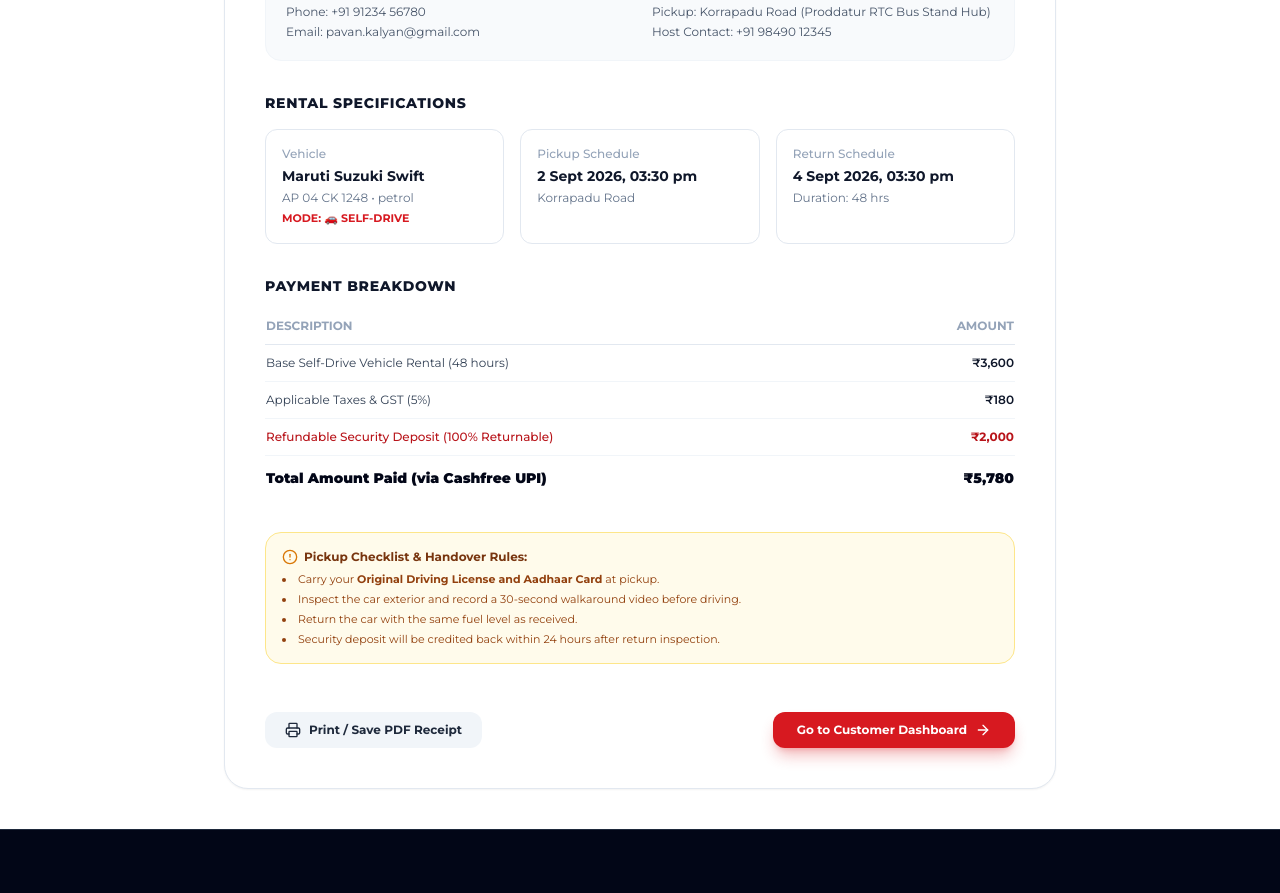
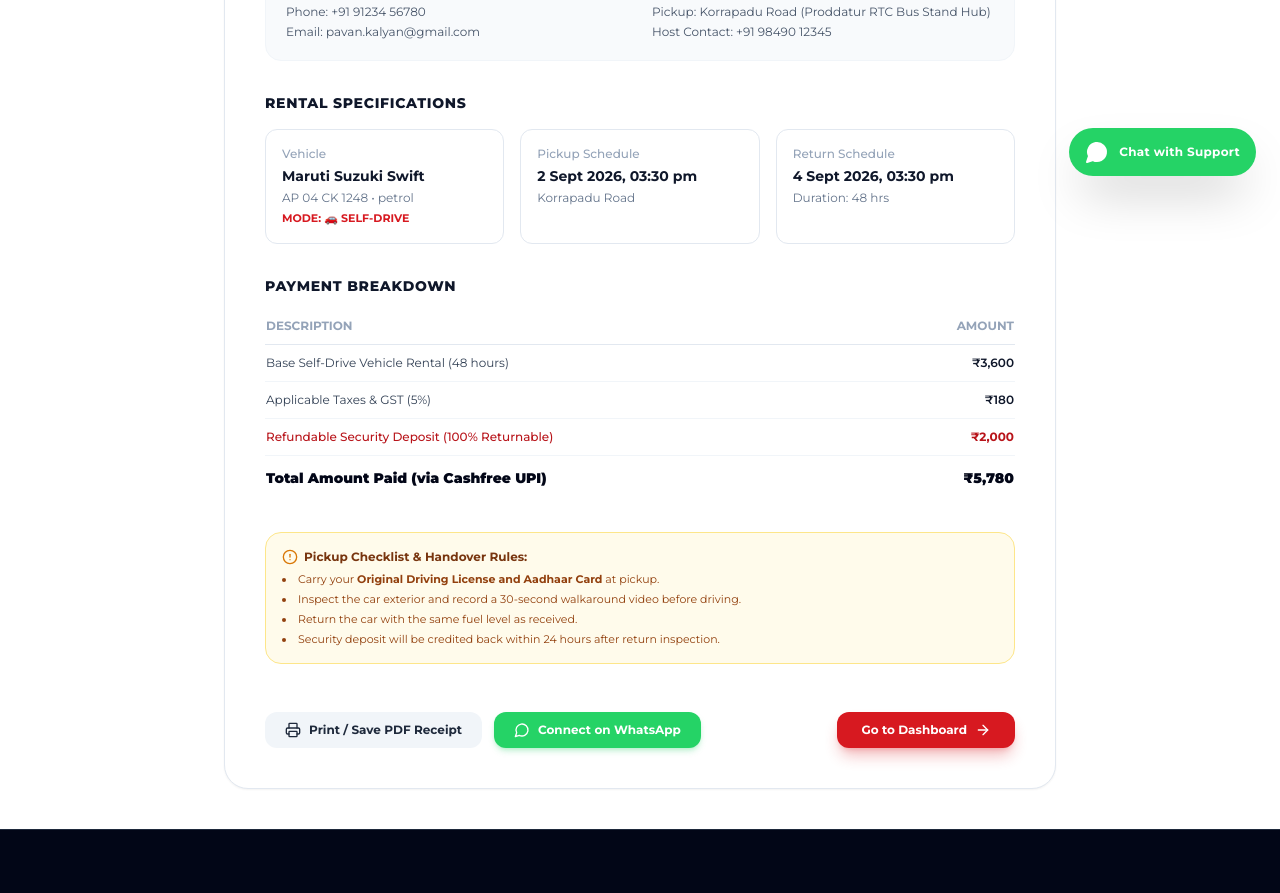
Before and after one commit to digitalpixellar-crypto/rentvora, a Next.js app: page /booking-confirmation/bk-prd-01 in a window 1280 px wide. Shown: the part 600-1493 px from the top of the page. Built offline with nearby package versions, Linux system fonts and the light colour scheme.

Commit message:
Add WhatsApp direct host connect and floating support widget

```diff
--- a/src/app/booking-confirmation/[bookingId]/page.tsx
+++ b/src/app/booking-confirmation/[bookingId]/page.tsx
@@ -14,10 +14,12 @@ import {
   ShieldCheck,
   ArrowRight,
   Download,
-  AlertCircle
+  AlertCircle,
+  MessageCircle
 } from 'lucide-react';
 import { useMarketplace } from '@/lib/mock-data/client-store';
 import { formatCurrency, formatDateTime } from '@/lib/utils/formatters';
+import { createWhatsAppUrl, generateHostBookingWhatsAppMessage } from '@/lib/utils/whatsapp';
 
 export default function BookingConfirmationPage() {
   const params = useParams();
@@ -177,6 +179,7 @@ export default function BookingConfirmationPage() {
 
         {/* Actions */}
         <div className="pt-4 flex flex-wrap items-center justify-between gap-4 print:hidden">
+          <div className="flex flex-wrap items-center gap-3">
             <button
               onClick={handlePrint}
               className="px-5 py-2.5 rounded-xl bg-slate-100 hover:bg-slate-200 text-slate-800 text-xs font-bold transition flex items-center gap-2"
@@ -185,11 +188,22 @@ export default function BookingConfirmationPage() {
               <span>Print / Save PDF Receipt</span>
             </button>
 
+            <a
+              href={createWhatsAppUrl(booking.owner?.phone || '+91 98490 12345', generateHostBookingWhatsAppMessage(booking))}
+              target="_blank"
+              rel="noopener noreferrer"
+              className="px-5 py-2.5 rounded-xl bg-[#25D366] hover:bg-[#20bd5a] text-white text-xs font-bold transition flex items-center gap-2 shadow-md shadow-[#25D366]/25"
+            >
+              <MessageCircle className="w-4 h-4" />
+              <span>Connect on WhatsApp</span>
+            </a>
+          </div>
+
           <Link
             href="/customer/dashboard"
             className="px-6 py-2.5 rounded-xl bg-[#D71920] hover:bg-[#b8141a] text-white text-xs font-bold transition flex items-center gap-2 shadow-lg shadow-[#D71920]/30"
           >
-            <span>Go to Customer Dashboard</span>
+            <span>Go to Dashboard</span>
             <ArrowRight className="w-4 h-4" />
           </Link>
         </div>
--- a/src/app/customer/dashboard/page.tsx
+++ b/src/app/customer/dashboard/page.tsx
@@ -12,10 +12,12 @@ import {
   FileText,
   X,
   CheckCircle,
-  MapPin
+  MapPin,
+  MessageCircle
 } from 'lucide-react';
 import { useMarketplace } from '@/lib/mock-data/client-store';
 import { formatCurrency, formatDateTime } from '@/lib/utils/formatters';
+import { createWhatsAppUrl, generateHostBookingWhatsAppMessage } from '@/lib/utils/whatsapp';
 import { Booking } from '@/types';
 
 export default function CustomerDashboardPage() {
@@ -144,7 +146,16 @@ export default function CustomerDashboardPage() {
                       <span className="text-xs text-slate-400 block">Total Amount</span>
                       <span className="text-xl font-black text-slate-950">{formatCurrency(b.total_amount)}</span>
                     </div>
-                    <div className="flex gap-2">
+                    <div className="flex flex-wrap gap-2 justify-end">
+                      <a
+                        href={createWhatsAppUrl(b.owner?.phone || '+91 98490 12345', generateHostBookingWhatsAppMessage(b))}
+                        target="_blank"
+                        rel="noopener noreferrer"
+                        className="px-3 py-1.5 rounded-xl bg-[#25D366] hover:bg-[#20bd5a] text-white text-xs font-bold flex items-center gap-1 shadow-sm"
+                      >
+                        <MessageCircle className="w-3.5 h-3.5" />
+                        <span>WhatsApp Host</span>
+                      </a>
                       <Link href={`/booking-confirmation/${b.id}`} className="px-3 py-1.5 rounded-xl bg-slate-100 text-slate-700 text-xs font-bold flex items-center gap-1">
                         <FileText className="w-3.5 h-3.5" />
                         <span>Receipt</span>
--- a/src/app/layout.tsx
+++ b/src/app/layout.tsx
@@ -4,6 +4,7 @@ import './globals.css';
 import Navbar from '@/components/common/Navbar';
 import Footer from '@/components/common/Footer';
 import PwaInstallPrompt from '@/components/common/PwaInstallPrompt';
+import WhatsAppWidget from '@/components/common/WhatsAppWidget';
 import { MarketplaceProvider } from '@/lib/mock-data/client-store';
 
 const montserrat = Montserrat({
@@ -58,6 +59,7 @@ export default function RootLayout({
           </main>
           <Footer />
           <PwaInstallPrompt />
+          <WhatsAppWidget />
         </MarketplaceProvider>
       </body>
     </html>
--- /dev/null
+++ b/src/components/common/WhatsAppWidget.tsx
@@ -0,0 +1,121 @@
+'use client';
+
+import React, { useState } from 'react';
+import { MessageCircle, X, Phone, Car, MapPin, Send } from 'lucide-react';
+import { APP_CONFIG } from '@/lib/constants';
+import { createWhatsAppUrl, generateCustomerSupportWhatsAppMessage } from '@/lib/utils/whatsapp';
+
+export default function WhatsAppWidget() {
+  const [isOpen, setIsOpen] = useState(false);
+  const supportPhone = APP_CONFIG.supportPhone || '+91 98490 12345';
+
+  const handleQuickChat = (topic: string) => {
+    const message = generateCustomerSupportWhatsAppMessage(topic);
+    const url = createWhatsAppUrl(supportPhone, message);
+    window.open(url, '_blank', 'noopener,noreferrer');
+  };
+
+  return (
+    <div className="fixed bottom-6 right-6 z-40 font-montserrat">
+      {/* Popover Window */}
+      {isOpen && (
+        <div className="absolute bottom-16 right-0 w-80 sm:w-88 bg-white rounded-3xl shadow-2xl border border-slate-200 overflow-hidden animate-in fade-in zoom-in-95 duration-200">
+
+          {/* Header in WhatsApp Emerald Green */}
+          <div className="bg-[#25D366] text-white p-4 flex items-center justify-between shadow-sm">
+            <div className="flex items-center gap-3">
+              <div className="w-10 h-10 rounded-full bg-white/20 flex items-center justify-center">
+                <MessageCircle className="w-6 h-6 text-white" />
+              </div>
+              <div>
+                <h4 className="font-extrabold text-sm leading-tight">RENTVORA Proddatur</h4>
+                <span className="text-[11px] text-emerald-100 flex items-center gap-1">
+                  <span className="w-2 h-2 rounded-full bg-white animate-pulse" />
+                  <span>Online • Instant Reply</span>
+                </span>
+              </div>
+            </div>
+
+            <button
+              onClick={() => setIsOpen(false)}
+              className="p-1 rounded-full text-white/80 hover:text-white hover:bg-white/10 transition"
+            >
+              <X className="w-5 h-5" />
+            </button>
+          </div>
+
+          {/* Body */}
+          <div className="p-4 space-y-3 bg-slate-50/50">
+            <div className="bg-white p-3 rounded-2xl border border-slate-100 text-xs text-slate-700 leading-relaxed shadow-xs">
+              Namaste! 🙏 Welcome to <strong>RENTVORA Car Rental</strong>. How can we help you travel across Proddatur & Andhra Pradesh today?
+            </div>
+
+            <div className="space-y-1.5 pt-1">
+              <div className="text-[10px] font-bold uppercase tracking-wider text-slate-400">
+                Quick Inquiries:
+              </div>
+
+              <button
+                type="button"
+                onClick={() => handleQuickChat('Car Availability & Rates')}
+                className="w-full text-left p-2.5 rounded-xl bg-white hover:bg-emerald-50 hover:text-emerald-800 border border-slate-200 text-xs font-semibold text-slate-800 transition flex items-center justify-between group shadow-2xs"
+              >
+                <span className="flex items-center gap-2">
+                  <Car className="w-3.5 h-3.5 text-[#25D366]" />
+                  <span>Check Available Cars Today</span>
+                </span>
+                <Send className="w-3 h-3 text-slate-400 group-hover:text-[#25D366]" />
+              </button>
+
+              <button
+                type="button"
+                onClick={() => handleQuickChat('Doorstep Delivery in Proddatur')}
+                className="w-full text-left p-2.5 rounded-xl bg-white hover:bg-emerald-50 hover:text-emerald-800 border border-slate-200 text-xs font-semibold text-slate-800 transition flex items-center justify-between group shadow-2xs"
+              >
+                <span className="flex items-center gap-2">
+                  <MapPin className="w-3.5 h-3.5 text-[#25D366]" />
+                  <span>Book Doorstep Delivery</span>
+                </span>
+                <Send className="w-3 h-3 text-slate-400 group-hover:text-[#25D366]" />
+              </button>
+
+              <button
+                type="button"
+                onClick={() => handleQuickChat('Car Host Partner Onboarding')}
+                className="w-full text-left p-2.5 rounded-xl bg-white hover:bg-emerald-50 hover:text-emerald-800 border border-slate-200 text-xs font-semibold text-slate-800 transition flex items-center justify-between group shadow-2xs"
+              >
+                <span className="flex items-center gap-2">
+                  <Phone className="w-3.5 h-3.5 text-[#25D366]" />
+                  <span>List my car as Host</span>
+                </span>
+                <Send className="w-3 h-3 text-slate-400 group-hover:text-[#25D366]" />
+              </button>
+            </div>
+          </div>
+
+          {/* Footer Direct Call Option */}
+          <div className="p-3 bg-white border-t border-slate-100 flex items-center justify-between text-xs">
+            <span className="text-slate-500 text-[11px]">Direct Support Line:</span>
+            <a
+              href={`tel:${supportPhone}`}
+              className="font-bold text-[#D71920] hover:underline"
+            >
+              {supportPhone}
+            </a>
+          </div>
+
+        </div>
+      )}
+
+      {/* Floating Trigger Button */}
+      <button
+        onClick={() => setIsOpen(!isOpen)}
+        className="flex items-center gap-2.5 bg-[#25D366] hover:bg-[#20bd5a] active:scale-95 text-white px-4 py-3 rounded-full shadow-2xl transition-all duration-300 hover:shadow-emerald-500/30 group"
+        aria-label="Open WhatsApp Support"
+      >
+        <MessageCircle className="w-6 h-6 fill-white text-white group-hover:rotate-12 transition-transform" />
+        <span className="hidden sm:inline font-bold text-xs tracking-wide">Chat with Support</span>
+      </button>
+    </div>
+  );
+}
--- /dev/null
+++ b/src/lib/utils/whatsapp.ts
@@ -0,0 +1,31 @@
+import { Booking } from '@/types';
+import { APP_CONFIG } from '@/lib/constants';
+import { formatDateTime } from './formatters';
+
+export function formatWhatsAppPhone(phone: string): string {
+  // Remove non-digit characters
+  const digits = phone.replace(/\D/g, '');
+  if (digits.length === 10) {
+    return `91${digits}`;
+  }
+  return digits;
+}
+
+export function createWhatsAppUrl(phone: string, message: string): string {
+  const cleanPhone = formatWhatsAppPhone(phone);
+  const encodedText = encodeURIComponent(message);
+  return `https://wa.me/${cleanPhone}?text=${encodedText}`;
+}
+
+export function generateHostBookingWhatsAppMessage(booking: Booking): string {
+  const hostName = booking.owner?.full_name || 'Host';
+  const carName = `${booking.car?.brand || 'Car'} ${booking.car?.model || ''}`;
+  const pickup = booking.pickup_location?.area_locality || 'Proddatur';
+  const mode = booking.rental_type === 'with_driver' ? 'With Chauffeur / Driver' : 'Self-Drive';
+
+  return `Hello ${hostName}! 👋\n\nI have confirmed a booking for your *${carName}* on *RENTVORA*.\n\n📋 *Booking Ref:* ${booking.booking_reference}\n🚘 *Mode:* ${mode}\n📍 *Pickup Location:* ${pickup} (${booking.pickup_location?.pickup_point_name || 'Main Hub'})\n📅 *Start Time:* ${formatDateTime(booking.start_time)}\n📅 *Return Time:* ${formatDateTime(booking.end_time)}\n\nPlease share the vehicle handover location and inspection details. Thank you!`;
+}
+
+export function generateCustomerSupportWhatsAppMessage(topic: string = 'General Inquiry'): string {
+  return `Hello RENTVORA Support! 👋\n\nI need assistance with: *${topic}* in Proddatur.\n\nPlease guide me with available self-drive cars, pickup points, and pricing.`;
+}
```
Lines whose indentation alone changed are shown as unchanged.
